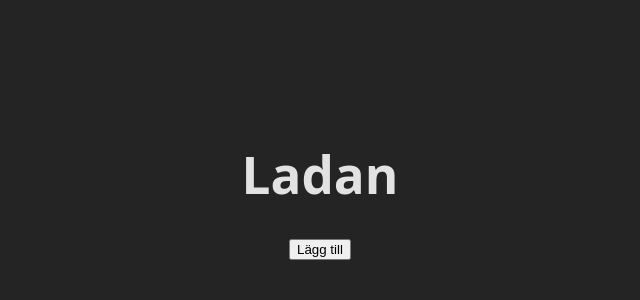
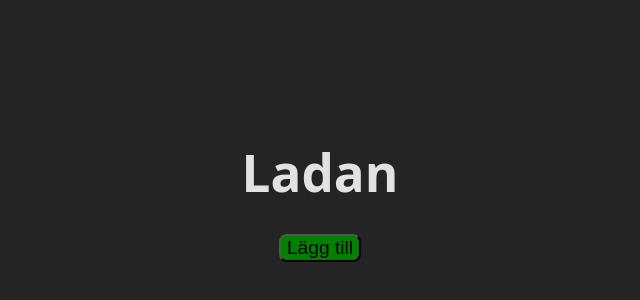
Before and after one commit to filiplyrheden/ladan-app, a React (Vite) app: page / in a window 1280 px wide. Shown: the part 214-514 px from the top of the page, without its empty margins (320-960 px from the left). Built offline with nearby package versions, Linux system fonts and the light colour scheme.

Commit message:
Some styling for Button

```diff
--- /dev/null
+++ b/src/components/Button.css
@@ -0,0 +1,6 @@
+button {
+  font-size: 1.2rem;
+  background-color: green;
+  border-radius: 8px;
+  font-family: Arial, Helvetica, sans-serif;
+}
--- a/src/components/Button.tsx
+++ b/src/components/Button.tsx
@@ -1,4 +1,5 @@
 import type { ReactNode } from "react";
+import "./Button.css";
 
 interface ButtonProps {
   children: ReactNode;
```
